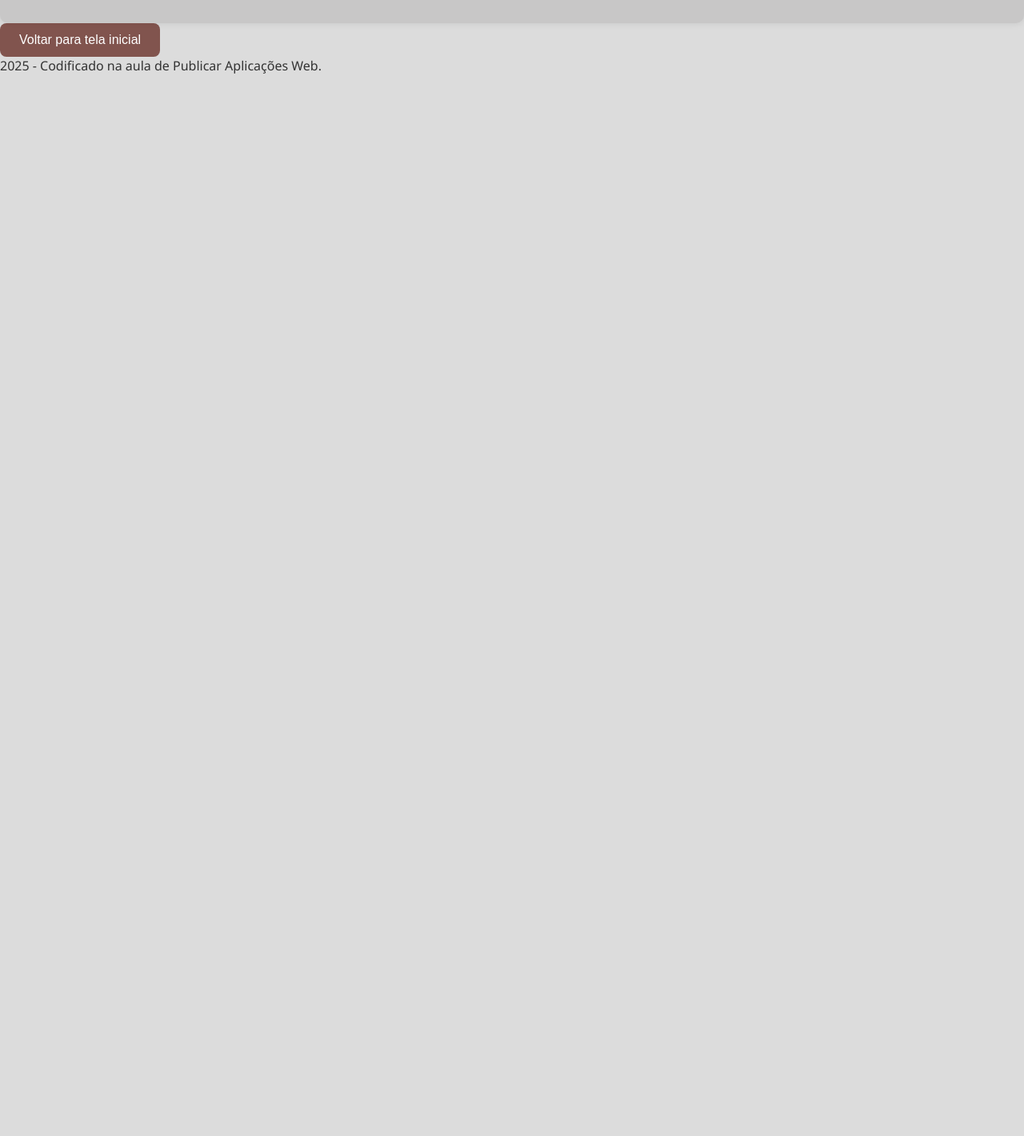
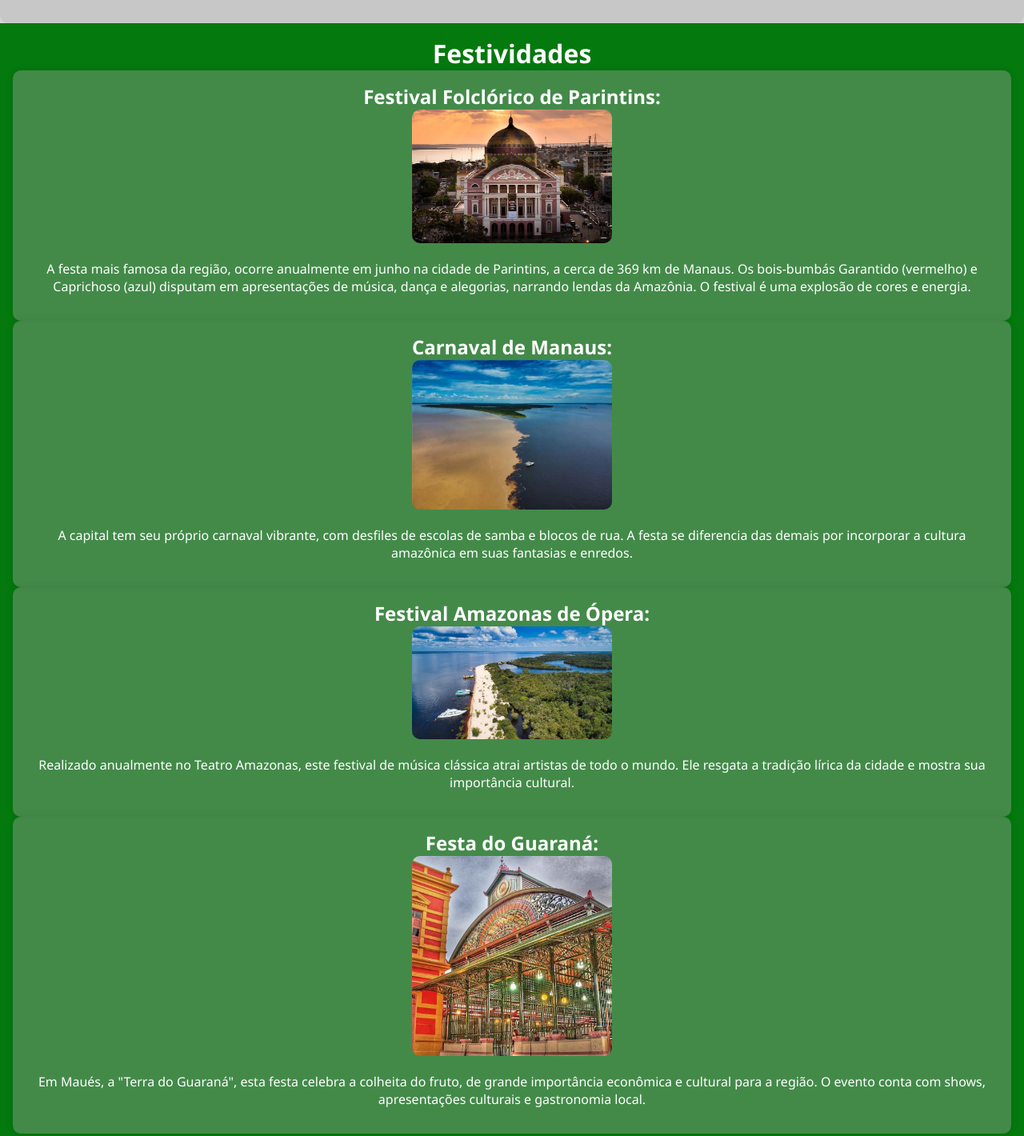
Before and after one commit to Sasmim/exerciciopwa, a plain HTML site: page sobre.html in a window 1280 px wide. Shown: the part 1374-2794 px from the top of the page at 80% size. Before the commit the page ends 1467 px from the top, so only its background shows below. Drawn offline with Linux system fonts and the light colour scheme.

Commit message:
exerciciopwa

```diff
--- a/sobre.html
+++ b/sobre.html
@@ -2,7 +2,7 @@
 <html>
     <body>
     <link rel="stylesheet" href="style.css" />
-     <header>
+    <header>
         <h1> Pontos Turísticos </h1>
     </header>
     <head>
@@ -27,6 +27,29 @@
             <p>Inspirado no Les Halles de Paris, este mercado histórico é o lugar ideal para experimentar a cultura local. Lá você encontra uma grande variedade de peixes, frutas exóticas, especiarias, artesanato indígena e produtos regionais.</p>
         </section>
     </head>
+    <header>
+        <h1> Festividades </h1>
+        <section class="texto1">
+            <h2>Festival Folclórico de Parintins:</h2>
+            <img src="img3.png" alt="Imagem de exemplo" width="250" height="250" />
+            <p>A festa mais famosa da região, ocorre anualmente em junho na cidade de Parintins, a cerca de 369 km de Manaus. Os bois-bumbás Garantido (vermelho) e Caprichoso (azul) disputam em apresentações de música, dança e alegorias, narrando lendas da Amazônia. O festival é uma explosão de cores e energia.</p>
+       </section>
+       <section class="texto1">
+           <h2>Carnaval de Manaus:</h2>
+           <img src="img4.png" alt="Imagem de exemplo" width="250" height="250" />
+            <p>A capital tem seu próprio carnaval vibrante, com desfiles de escolas de samba e blocos de rua. A festa se diferencia das demais por incorporar a cultura amazônica em suas fantasias e enredos.</p>
+       </section>
+       <section class="texto1">
+           <h2>Festival Amazonas de Ópera:</h2>
+           <img src="img5.png" alt="Imagem de exemplo" width="250" height="250" />
+           <p>Realizado anualmente no Teatro Amazonas, este festival de música clássica atrai artistas de todo o mundo. Ele resgata a tradição lírica da cidade e mostra sua importância cultural.</p>
+       </section>
+       <section class="texto1">
+           <h2>Festa do Guaraná:</h2>
+           <img src="img6.png" alt="Imagem de exemplo" width="250" height="250" />
+           <p>Em Maués, a "Terra do Guaraná", esta festa celebra a colheita do fruto, de grande importância econômica e cultural para a região. O evento conta com shows, apresentações culturais e gastronomia local.</p>
+       </section>
+    </header>
     <a href="index.html">
 
         <button>Voltar para tela inicial</button>
```
